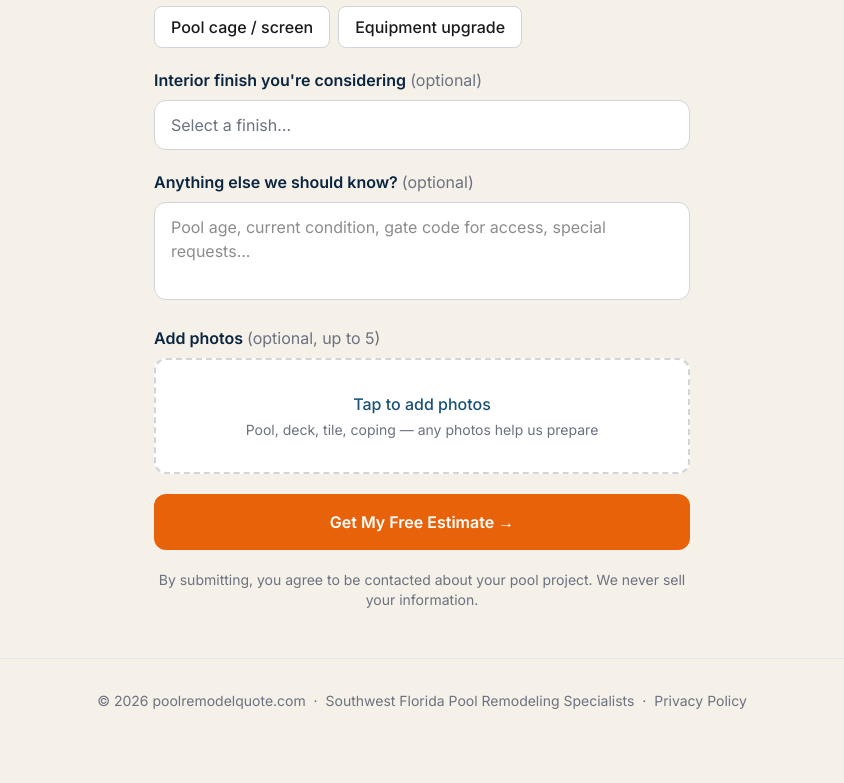
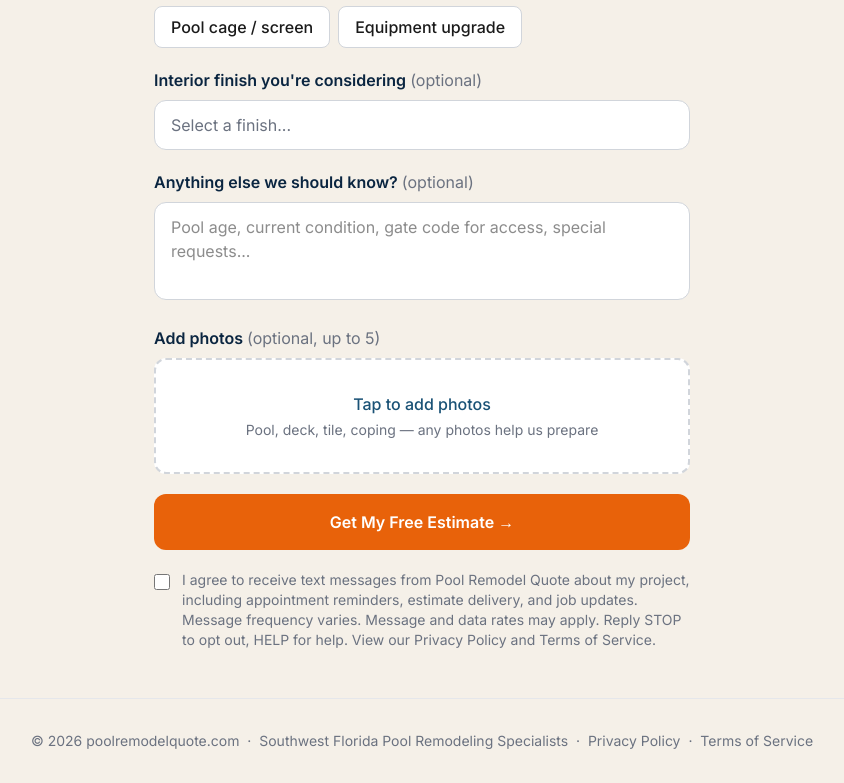
Before and after one commit to bizeasy-io/poolremodelquote, a React (Vite) app: page / in a window 1280 px wide. Shown: the part 1220-2003 px from the top of the page, without its empty margins (218-1062 px from the left). Before the commit the page ends 1963 px from the top, so only its background shows below. Built offline with nearby package versions, Linux system fonts and the light colour scheme.

Commit message:
Add SMS consent checkbox and update footer links

```diff
--- a/src/App.jsx
+++ b/src/App.jsx
@@ -254,14 +254,23 @@ export default function App() {
             {submitting ? 'Sending your request...' : 'Get My Free Estimate →'}
           </button>
 
-          <p className="text-sm text-center" style={{ color: 'var(--muted)' }}>
-            By submitting, you agree to be contacted about your pool project. We never sell your information.
-          </p>
+          <div className="flex items-start gap-3">
+            <input
+              type="checkbox"
+              id="smsConsent"
+              checked={form.smsConsent}
+              onChange={e => set('smsConsent', e.target.checked)}
+              className="mt-1 h-4 w-4 shrink-0"
+            />
+            <label htmlFor="smsConsent" className="text-sm" style={{ color: 'var(--muted)' }}>
+              I agree to receive text messages from Pool Remodel Quote about my project, including appointment reminders, estimate delivery, and job updates. Message frequency varies. Message and data rates may apply. Reply STOP to opt out, HELP for help. View our <a href="/privacy-policy" style={{ color: 'var(--sky-dark)' }}>Privacy Policy</a> and <a href="/terms" style={{ color: 'var(--sky-dark)' }}>Terms of Service</a>.
+            </label>
+          </div>
         </form>
       </main>
 
       <footer className="text-center py-8 text-sm" style={{ color: 'var(--muted)', borderTop: '1px solid #e5e7eb' }}>
-        <p>© 2026 poolremodelquote.com &nbsp;·&nbsp; Southwest Florida Pool Remodeling Specialists &nbsp;·&nbsp; <a href="/privacy-policy" style={{ color: 'var(--muted)' }}>Privacy Policy</a></p>
+        <p>© 2026 poolremodelquote.com &nbsp;·&nbsp; Southwest Florida Pool Remodeling Specialists &nbsp;·&nbsp; <a href="/privacy-policy" style={{ color: 'var(--muted)' }}>Privacy Policy</a> &nbsp;·&nbsp; <a href="/terms" style={{ color: 'var(--muted)' }}>Terms of Service</a></p>
       </footer>
     </div>
   )
```
